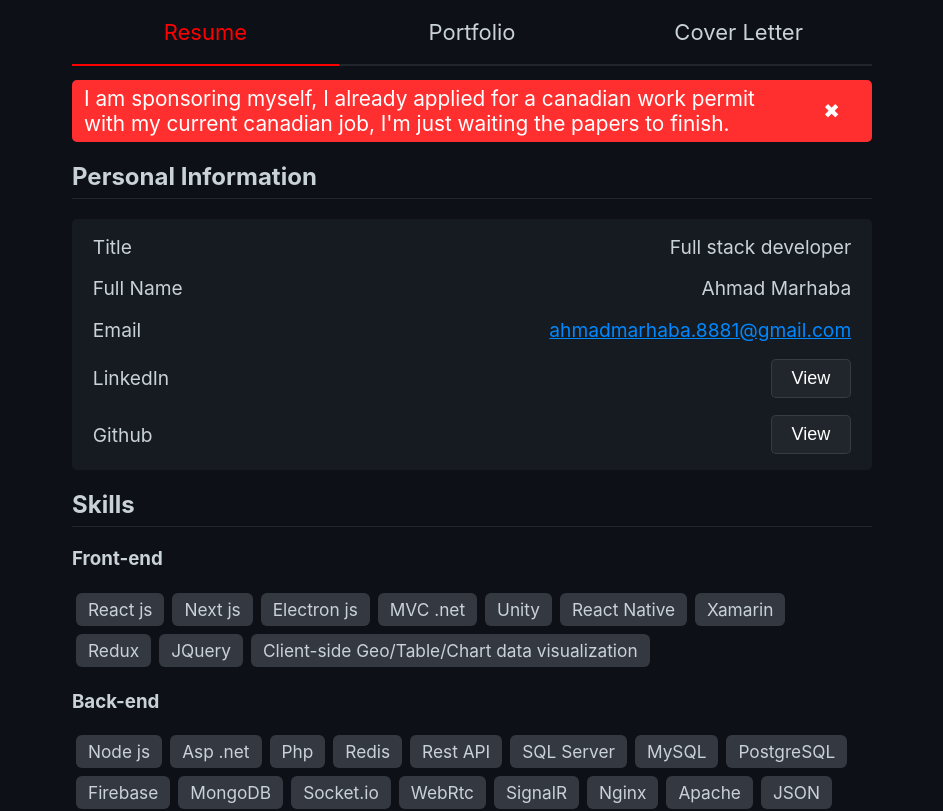
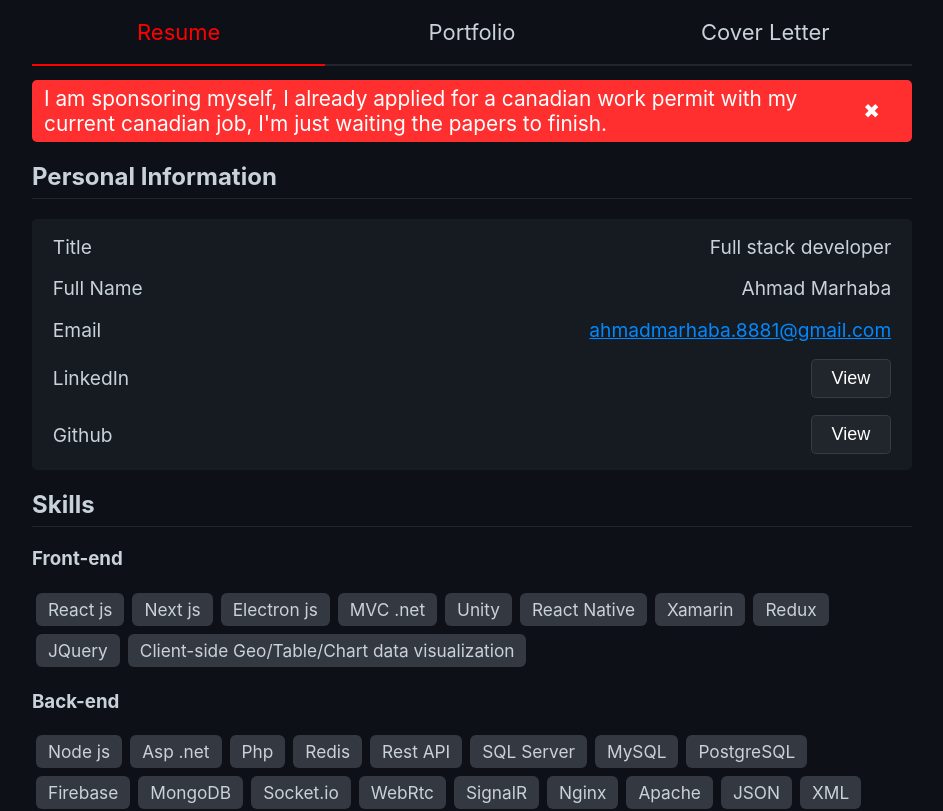
Before and after one commit to ahmadmarhaba/ahmadmarhaba.github.io, a React (Create React App) app: page / in a window 1280 px wide. Shown: the top 811 px of the page, without its empty margins (168-1111 px from the left). Built offline with nearby package versions, Linux system fonts and the light colour scheme.

Commit message:
Update App.css

```diff
--- a/src/App.css
+++ b/src/App.css
@@ -4,7 +4,7 @@ body{
 }
 .main{
   width: 96%;
-  max-width: 50em;
+  max-width: 55em;
   margin: auto;
   margin-bottom: 4em;
   margin-top: 5em;
@@ -92,7 +92,7 @@ h2{
   right: 0;
   left: 0;
   margin: auto;
-  max-width: 50em;
+  max-width: 55em;
   background-color: #0d1117;
 }
 .nav label{
```
